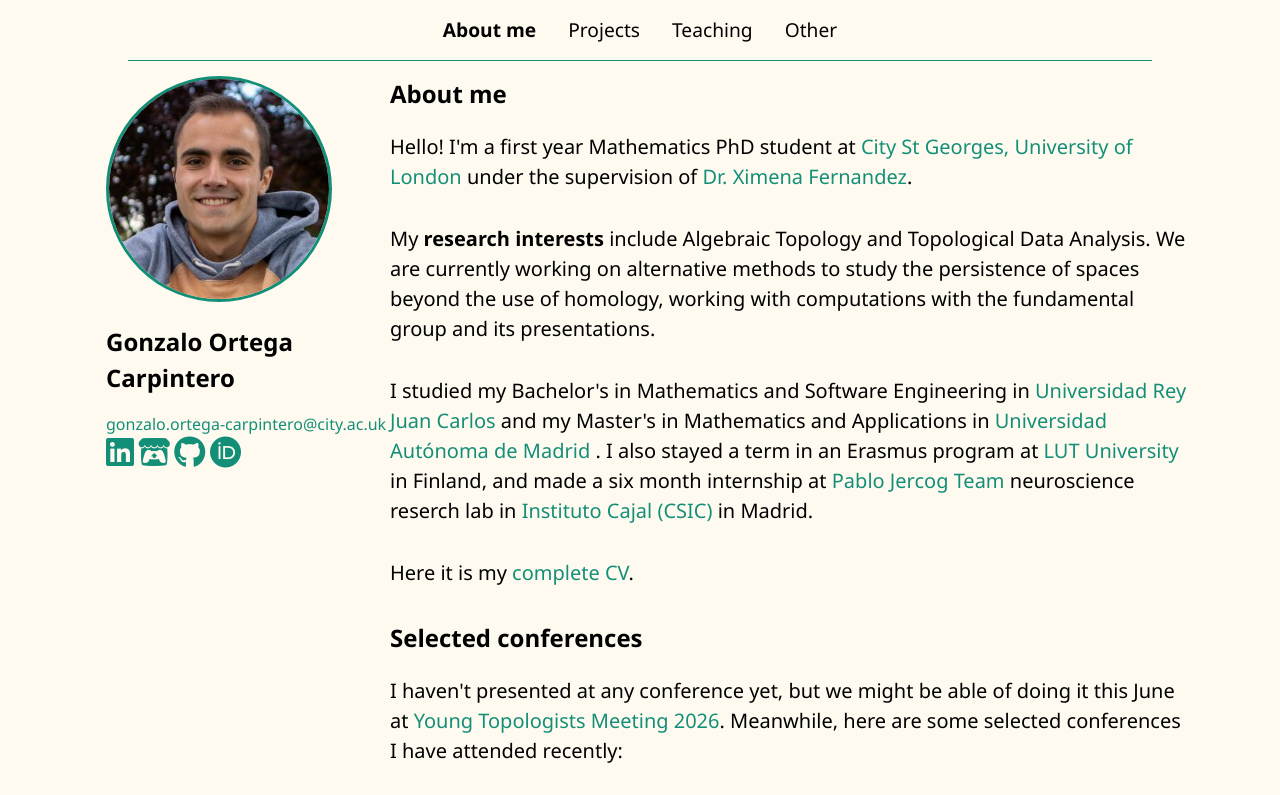
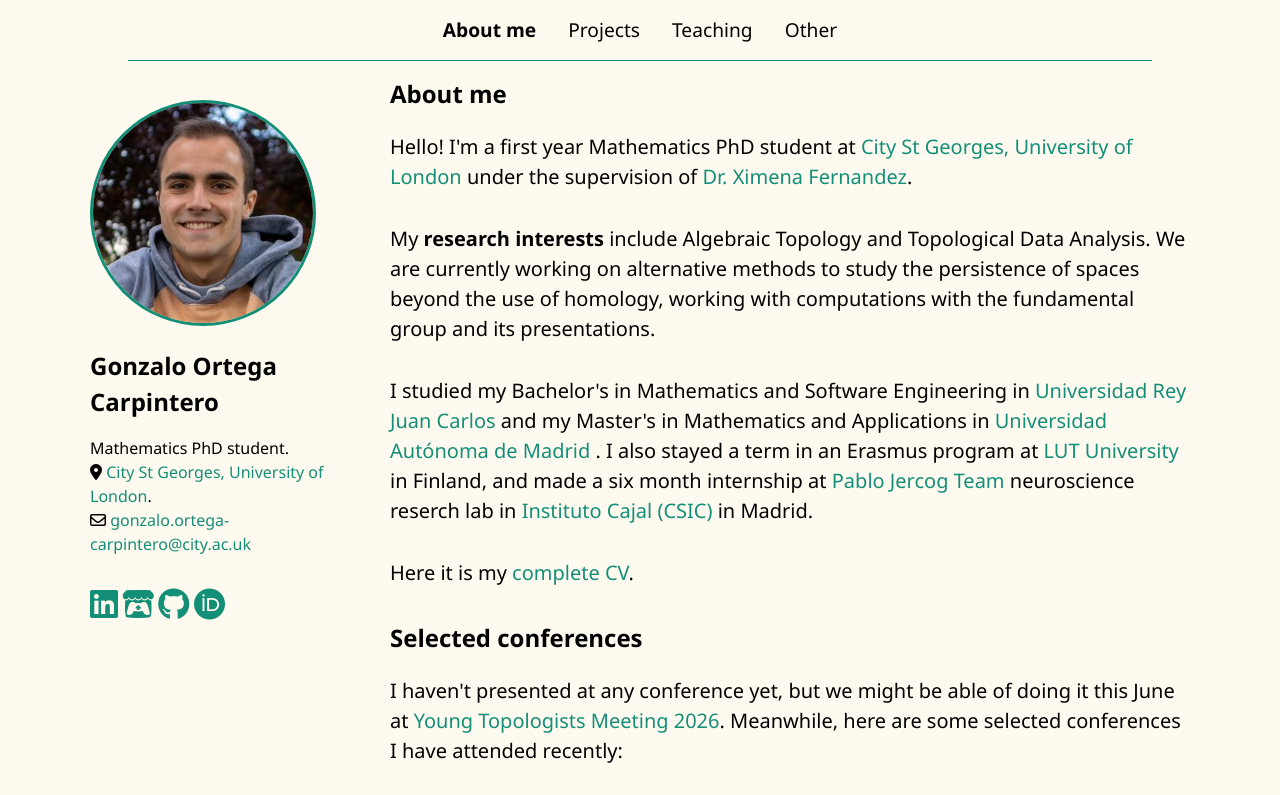
Before and after one commit to Gonzalo-Ortega/Portfolio-Webpage, a website: page docs/index.html in a window 1280 px wide. Shown: the top 795 px of the page. Drawn offline with Linux system fonts and the light colour scheme.

Commit message:
Updated sidebar.

```diff
--- a/docs/css/main.css
+++ b/docs/css/main.css
@@ -56,12 +56,11 @@ header {
 }
 
 .sidebar {
-  padding: 1rem;
   position: fixed;
   height: fit-content;
-  max-width: 300px;
+  max-width: 270px;
   word-wrap: break-word;
-  top: 60px;
+  top: 100px;
 
   .bio-image {
     grid-area: bio-image;
--- a/docs/sidebar.html
+++ b/docs/sidebar.html
@@ -2,13 +2,19 @@
 
     <img src="img/portrait.jpg" alt="Gonzalo Ortega" class="bio-image">
 
-    <h3 class="small-heading">
+    <h1 class="small-heading">
         Gonzalo Ortega Carpintero
-    </h3>
+    </h1>
+    <p>
+        Mathematics PhD student.
+        <br>
 
-    <div><a href="gonzalo.ortega-carpintero@city.ac.uk" class="navigation-link">
+        <i class="fa-solid fa-location-dot"></i></i> <a href="https://www.google.com/maps/place/City+St+George's,+University+of+London/@51.5279719,-0.1024624,17z/data=!3m1!4b1!4m6!3m5!1s0x48761ca7b1d83351:0x570d19c20ab22a83!8m2!3d51.5279719!4d-0.1024624!16zL20vMDJtZzVy?entry=ttu&g_ep=EgoyMDI2MDMwMi4wIKXMDSoASAFQAw%3D%3D">City St Georges, University of London</a>.
+        <br><i class="fa-regular fa-envelope"></i> </i> <a href="gonzalo.ortega-carpintero@city.ac.uk"
+            class="navigation-link">
             gonzalo.ortega-carpintero@city.ac.uk
-        </a></div>
+        </a>
+    </p>
 
     <div class="icons">
         <a href="https://www.linkedin.com/in/gonzalo-ortega-">
```
